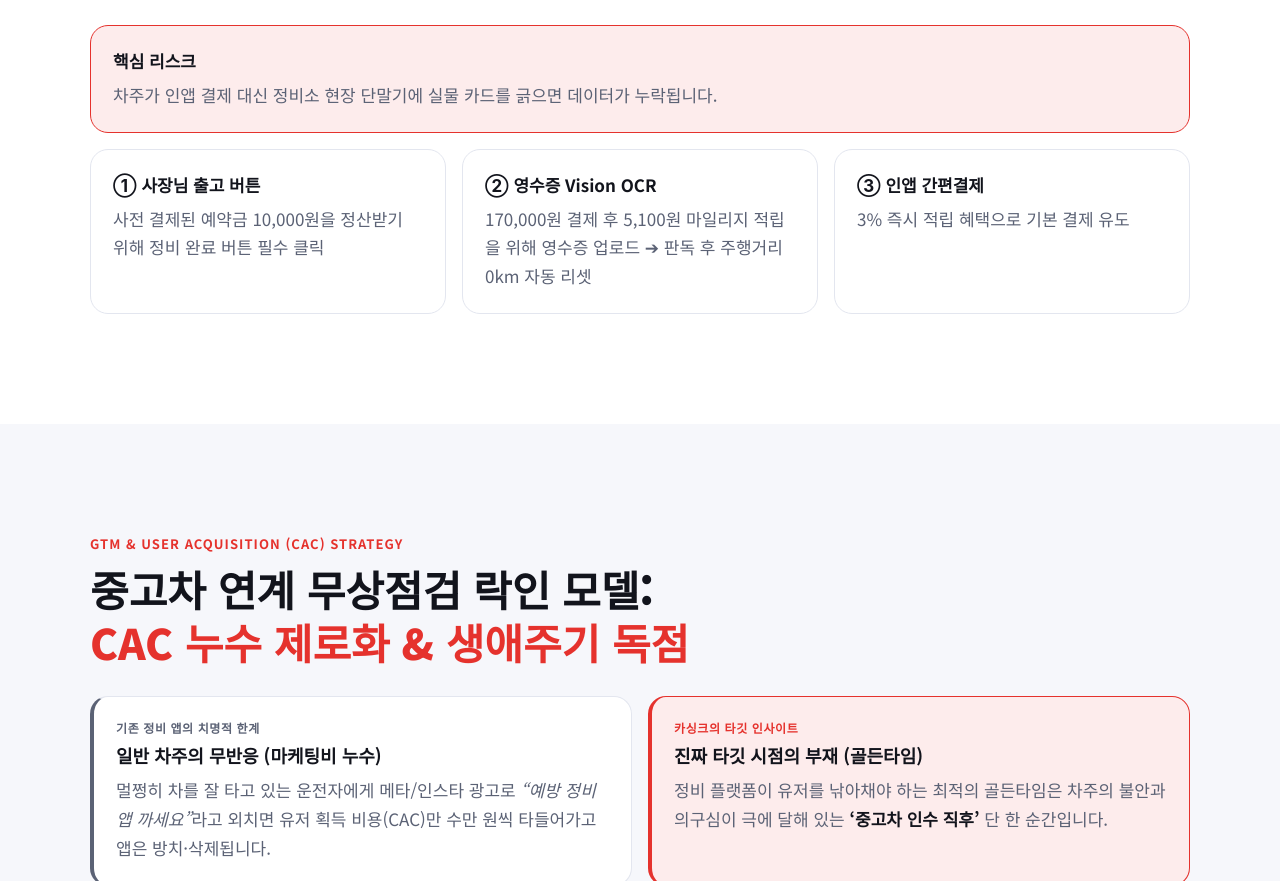
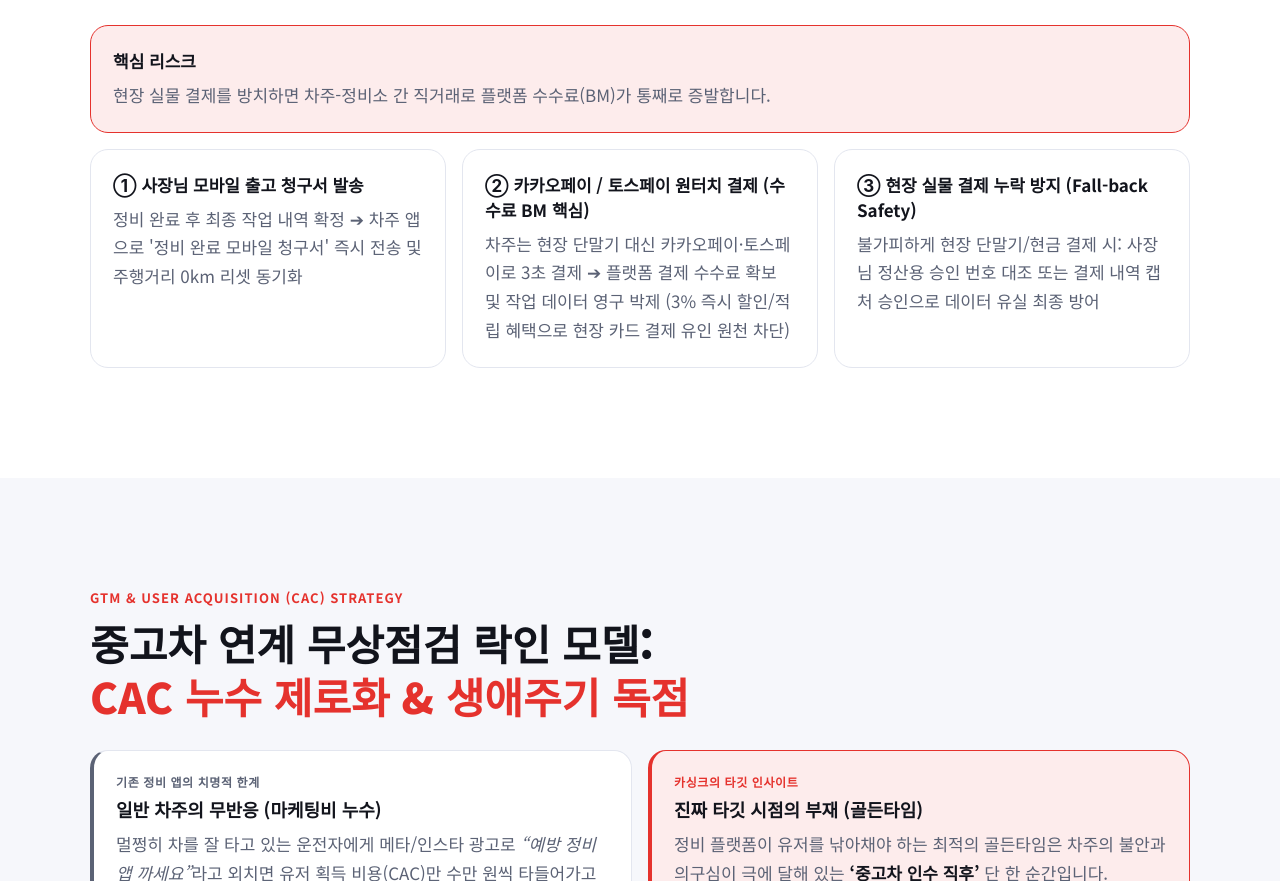
Before and after one commit to wlsgns9607-blip/car1006, a plain HTML site: page index.html in a window 1280 px wide. Shown: the part 5530-6411 px from the top of the page. Drawn offline with nearby package versions, Linux system fonts and the light colour scheme; a web font is replaced by a local one.

Commit message:
Update index.html

```diff
--- a/index.html
+++ b/index.html
@@ -241,11 +241,11 @@ footer{padding:36px 20px;text-align:center;font-size:13px;color:var(--mut);borde
 <section id="offline"><div class="w">
 <div class="tag">Offline Resilience</div>
 <h2>오프라인 실물 카드 결제 누락을 막는<br>3중 인센티브 아키텍처</h2>
-<div class="card hl rv" style="margin-bottom:16px"><h3>핵심 리스크</h3><p>차주가 인앱 결제 대신 정비소 현장 단말기에 실물 카드를 긁으면 데이터가 누락됩니다.</p></div>
+<div class="card hl rv" style="margin-bottom:16px"><h3>핵심 리스크</h3><p>현장 실물 결제를 방치하면 차주-정비소 간 직거래로 플랫폼 수수료(BM)가 통째로 증발합니다.</p></div>
 <div class="grid">
-<div class="card rv"><h3>① 사장님 출고 버튼</h3><p>사전 결제된 예약금 10,000원을 정산받기 위해 정비 완료 버튼 필수 클릭</p></div>
-<div class="card rv"><h3>② 영수증 Vision OCR</h3><p>170,000원 결제 후 5,100원 마일리지 적립을 위해 영수증 업로드 ➔ 판독 후 주행거리 0km 자동 리셋</p></div>
-<div class="card rv"><h3>③ 인앱 간편결제</h3><p>3% 즉시 적립 혜택으로 기본 결제 유도</p></div>
+<div class="card rv"><h3>① 사장님 모바일 출고 청구서 발송</h3><p>정비 완료 후 최종 작업 내역 확정 ➔ 차주 앱으로 '정비 완료 모바일 청구서' 즉시 전송 및 주행거리 0km 리셋 동기화</p></div>
+<div class="card rv"><h3>② 카카오페이 / 토스페이 원터치 결제 (수수료 BM 핵심)</h3><p>차주는 현장 단말기 대신 카카오페이·토스페이로 3초 결제 ➔ 플랫폼 결제 수수료 확보 및 작업 데이터 영구 박제 (3% 즉시 할인/적립 혜택으로 현장 카드 결제 유인 원천 차단)</p></div>
+<div class="card rv"><h3>③ 현장 실물 결제 누락 방지 (Fall-back Safety)</h3><p>불가피하게 현장 단말기/현금 결제 시: 사장님 정산용 승인 번호 대조 또는 결제 내역 캡처 승인으로 데이터 유실 최종 방어</p></div>
 </div></div></section>
 
 <section id="gtm"><div class="w">
```
